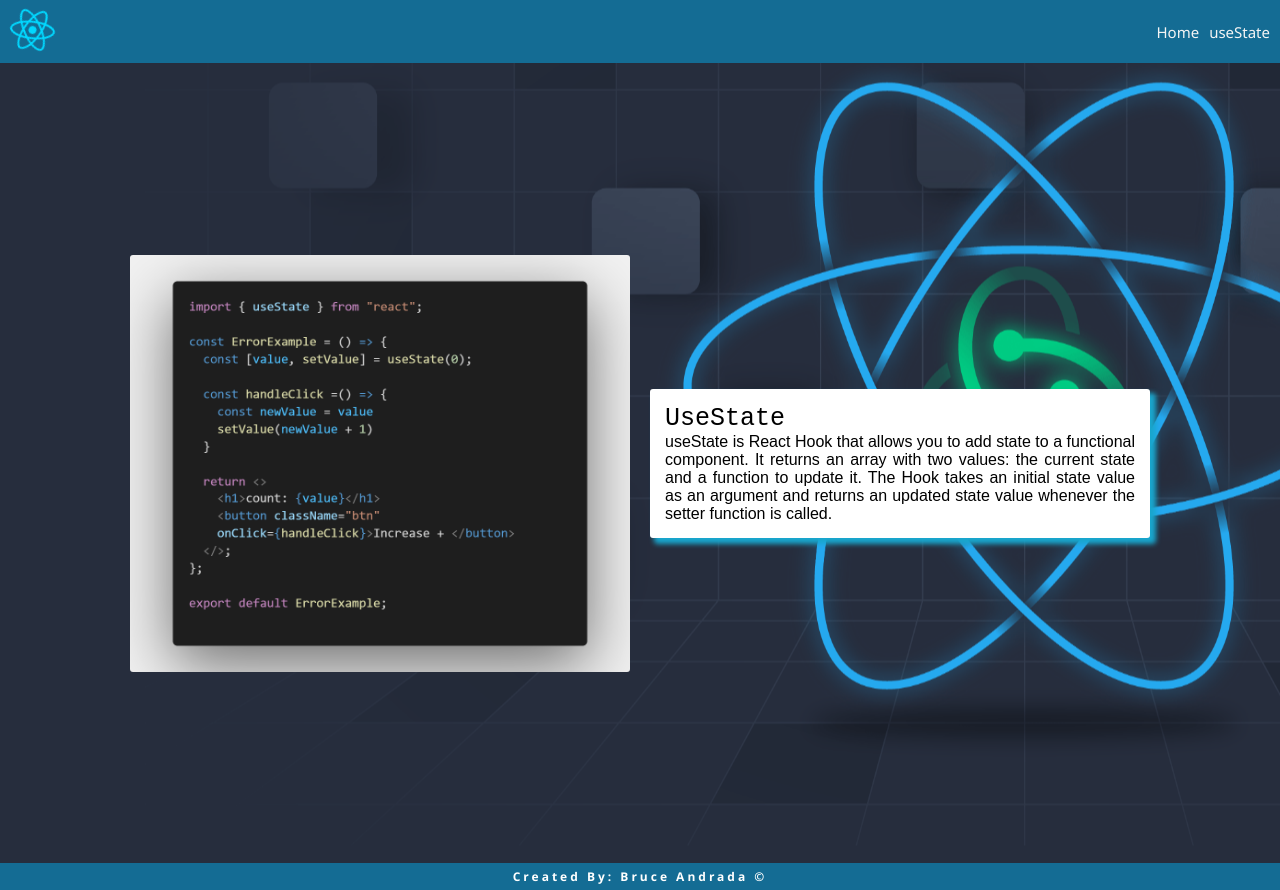
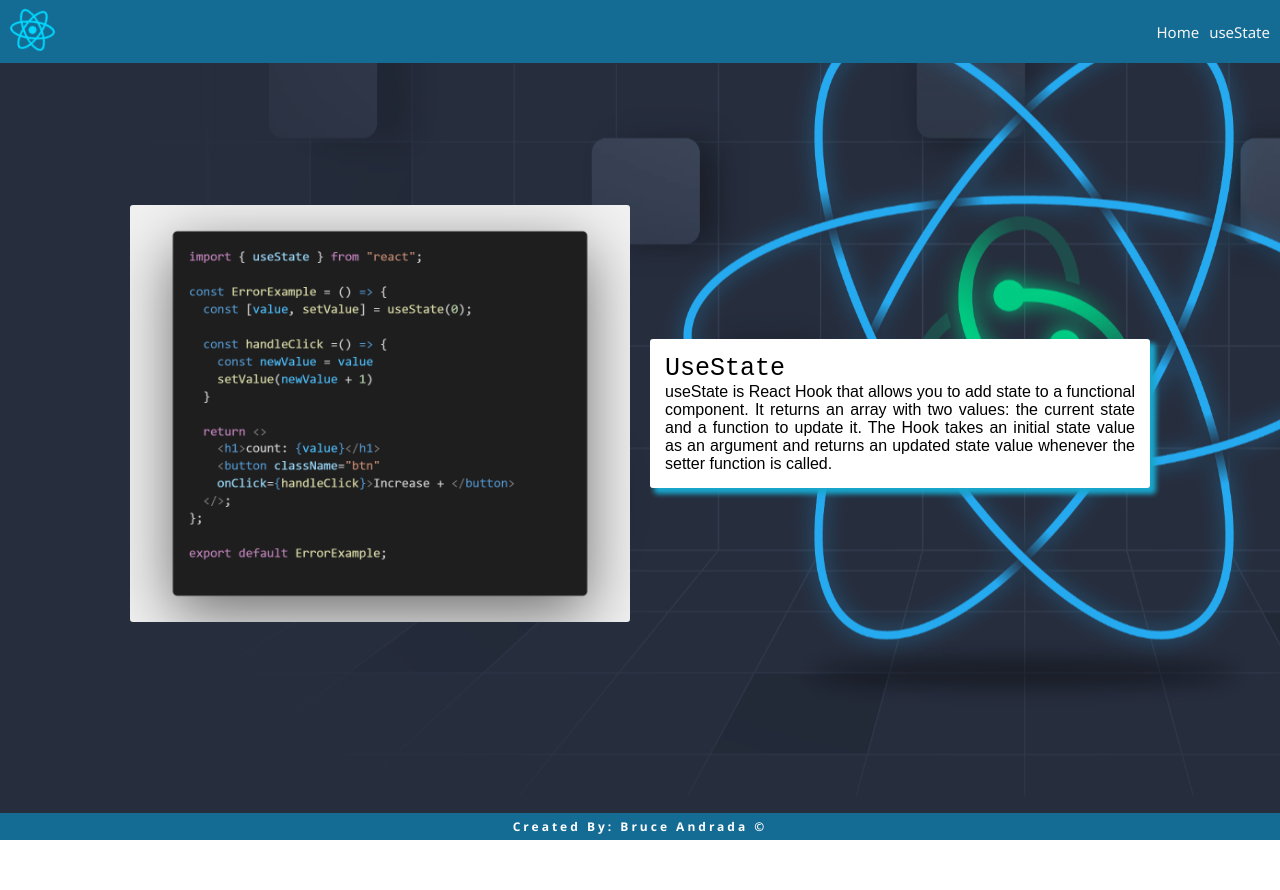
Before and after one commit to bmpandrada/react-guide, a React (Vite) app: page /UseStates in a window 1280 px wide. After the commit the page ends 840 px from the top, so only its background shows below. Built offline with nearby package versions, Linux system fonts and the light colour scheme.

Commit message:
Update main.scss

```diff
--- a/src/main.scss
+++ b/src/main.scss
@@ -103,6 +103,7 @@ h2{
   background-attachment: fixed;
   background-position: left;
   overflow: hidden;
+  margin-top:-5rem;
 
   &__pages{
     display: flex;
```
